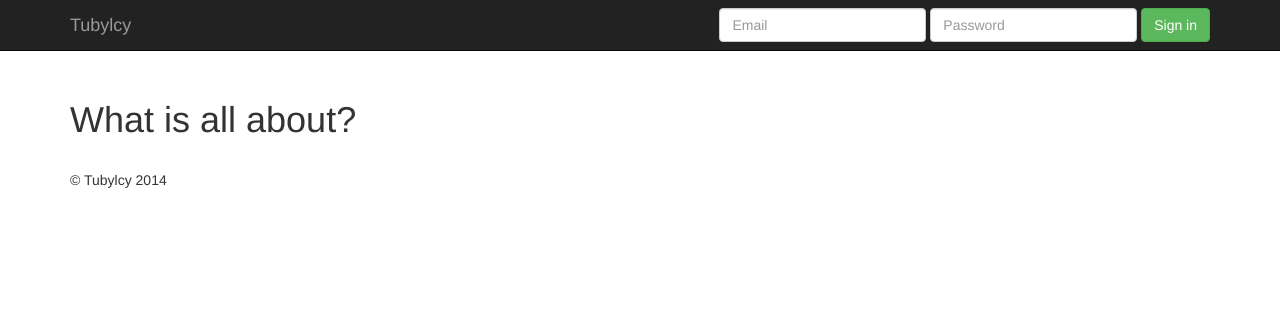
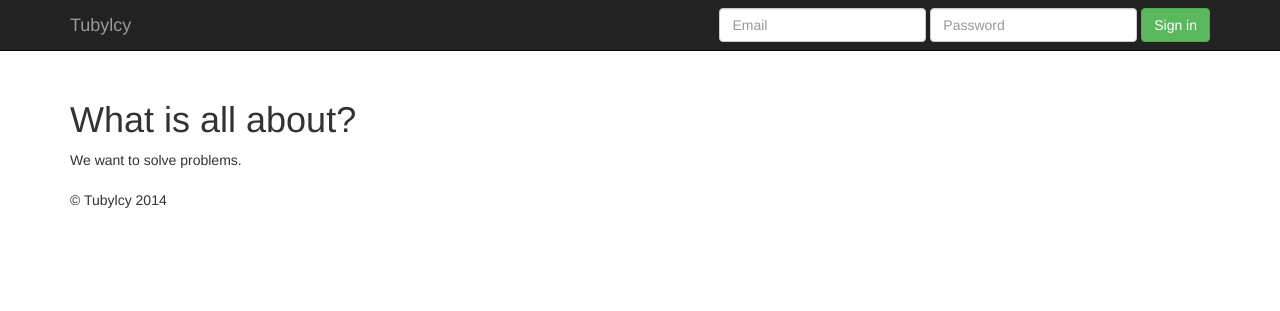
Before and after one commit to ilonajulczuk/tubylcy, a Django app: page /about in a window 1280 px wide. Shown: the top 311 px of the page. Run offline with Django 3.2, Linux system fonts and the light colour scheme; some libraries are stand-ins or nearby versions.

Commit message:
Phoebe incoming with test commit

```diff
--- a/tubylcy/locations/templates/locations/about.html
+++ b/tubylcy/locations/templates/locations/about.html
@@ -2,5 +2,6 @@
 {% block content %}
 <div>
     <h1>What is all about?</h1>
+We want to solve problems.
 </div>
 {% endblock %}
```
